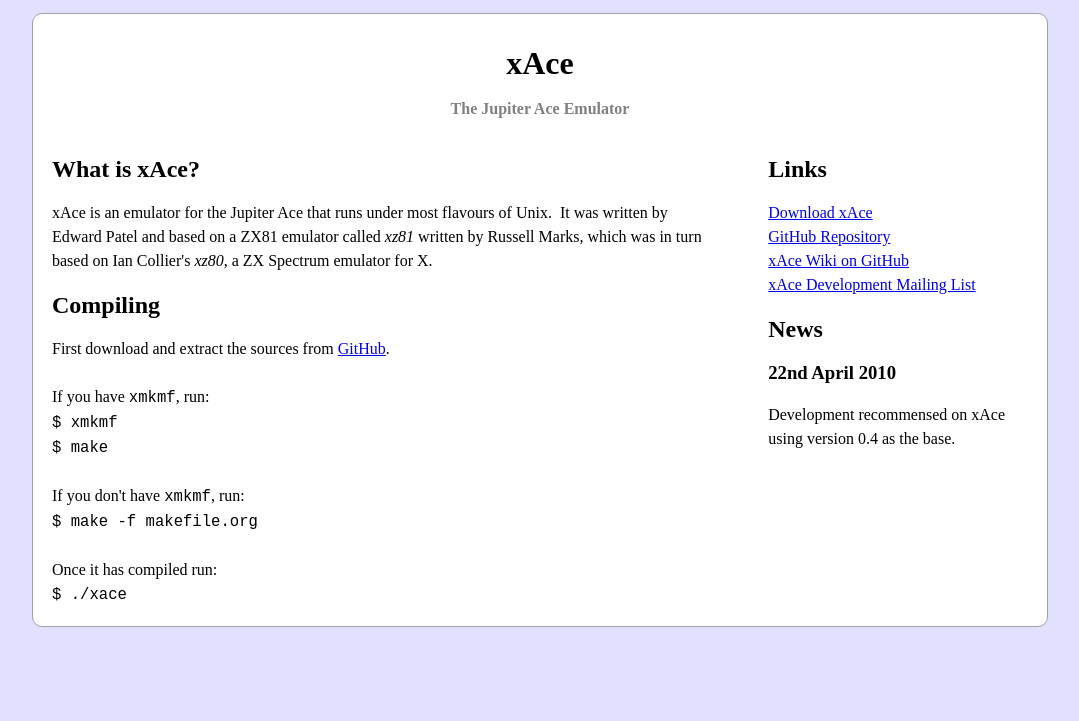
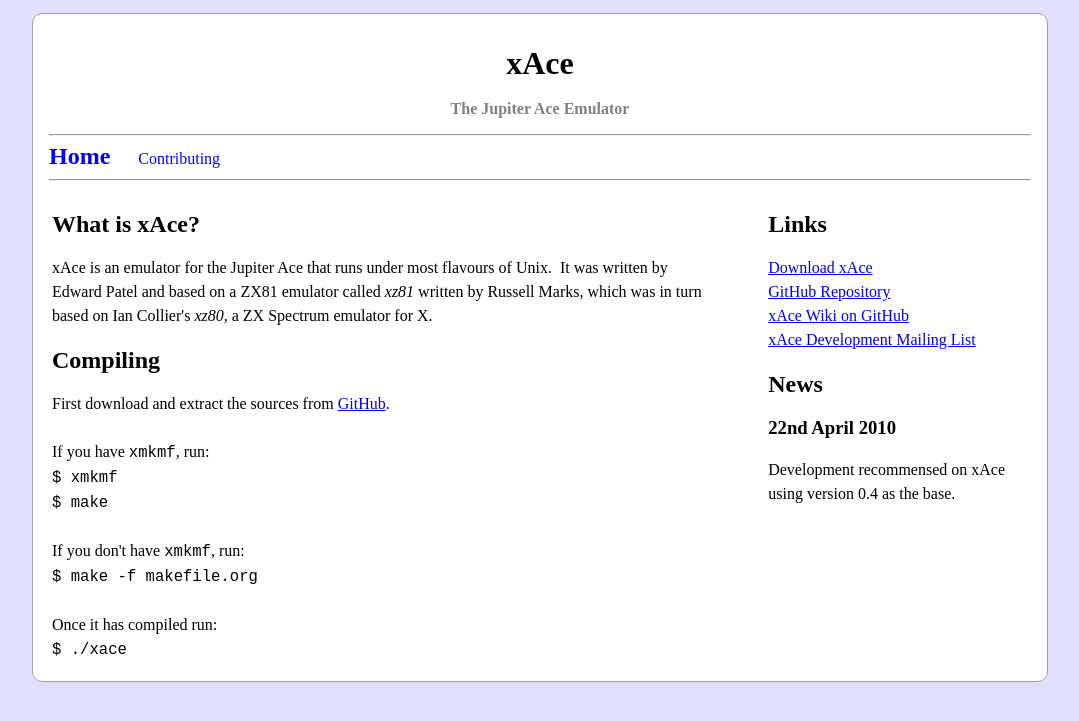
Before and after one commit to lawrencewoodman/xAce, a Jekyll site: the page built from index.html, in a window 1280 px wide. Shown: the top 721 px of the page, without its empty margins (96-1175 px from the left). Built offline with Jekyll 4.4.1, drawn with Linux system fonts in a browser that asks for light colours; Markdown is read by kramdown in place of the engine named in the settings.

Commit message:
Added a menu and contributing page.  Also moved the arrangement of a two column table into the default layout.

```diff
--- a/_layouts/default.html
+++ b/_layouts/default.html
@@ -17,7 +17,45 @@
 		<div id="middleBorder">
 			<h1 id="projectTitle">xAce</h1>
 			<h2 id="projectSubTitle">The Jupiter Ace Emulator</h2>
-			{{content}}
+
+			<!-- Menu Begin -->
+				<hr>
+				{% if page.menuOption == 'home' %}
+				<a class="menuItemSelected" href="/">Home</a>
+				{% else %}
+				<a class="menuItemUnselected" href="/">Home</a>
+				{% endif %}
+
+				{% if page.menuOption == 'contributing' %}
+				<a class="menuItemSelected" href="contributing.html">Contributing</a>
+				{% else %}
+				<a class="menuItemUnselected" href="contributing.html">Contributing</a>
+				{% endif %}
+				<hr>
+			<!-- Menu End -->
+
+
+			<table id="twoColumns">
+				<tr>
+					<td id="leftColumn">
+						{{content}}
+					</td>
+
+					<td id="rightColumn">
+						<h2>Links</h2>
+						<a href="http://github.com/LawrenceWoodman/xAce/downloads">Download xAce</a><br />
+						<a href="http://github.com/LawrenceWoodman/xAce">GitHub Repository</a><br />
+						<a href="http://wiki.github.com/LawrenceWoodman/xAce/">xAce Wiki on GitHub</a><br />
+						<a href="http://www.freelists.org/list/xace-dev">xAce Development Mailing List</a><br />
+
+						<h2>News</h2>
+						<h3>22nd April 2010</h3>
+						Development recommensed on xAce using version 0.4 as the base.
+					</td>
+				</tr>
+			</table>
+
+
 		</div>
 	</body>
 </html>
--- a/css/sitestyle.css
+++ b/css/sitestyle.css
@@ -65,3 +65,22 @@
 	font-family: monospace;
 	font-size:120%;
 }
+
+
+/* Menu items */
+a.menuItemSelected
+{
+	font-weight: bold;
+	text-decoration: none;
+	font-size: 150%;
+	padding-right: 1em;
+	color: blue;
+}
+
+a.menuItemUnselected
+{
+	font-weight: normal;
+	text-decoration: none;
+	padding-right: 1em;
+	color: blue;
+}
--- a/index.html
+++ b/index.html
@@ -1,11 +1,9 @@
 ---
 layout: default
 title: xAce - The Jupiter Ace Emulator
+menuOption: home
 ---
 
-<table id="twoColumns">
-	<tr>
-		<td id="leftColumn">
 <h2>What is xAce?</h2>
 xAce is an emulator for the Jupiter Ace that runs under most flavours of Unix.&nbsp; It
 was written by Edward Patel and based on a ZX81 emulator called <em>xz81</em> written by
@@ -25,19 +23,3 @@
 <br />
 Once it has compiled run:<br />
 <code>$ ./xace</code><br />
-
-		</td>
-
-		<td id="rightColumn">
-			<h2>Links</h2>
-			<a href="http://github.com/LawrenceWoodman/xAce/downloads">Download xAce</a><br />
-			<a href="http://github.com/LawrenceWoodman/xAce">GitHub Repository</a><br />
-			<a href="http://wiki.github.com/LawrenceWoodman/xAce/">xAce Wiki on GitHub</a><br />
-			<a href="http://www.freelists.org/list/xace-dev">xAce Development Mailing List</a><br />
-
-			<h2>News</h2>
-			<h3>22nd April 2010</h3>
-			Development recommensed on xAce using version 0.4 as the base.
-		</td>
-	</tr>
-</table>
```
Also changed, not shown: contributing.html (added, +20 -0 lines). Lines whose indentation alone changed are shown as unchanged.
